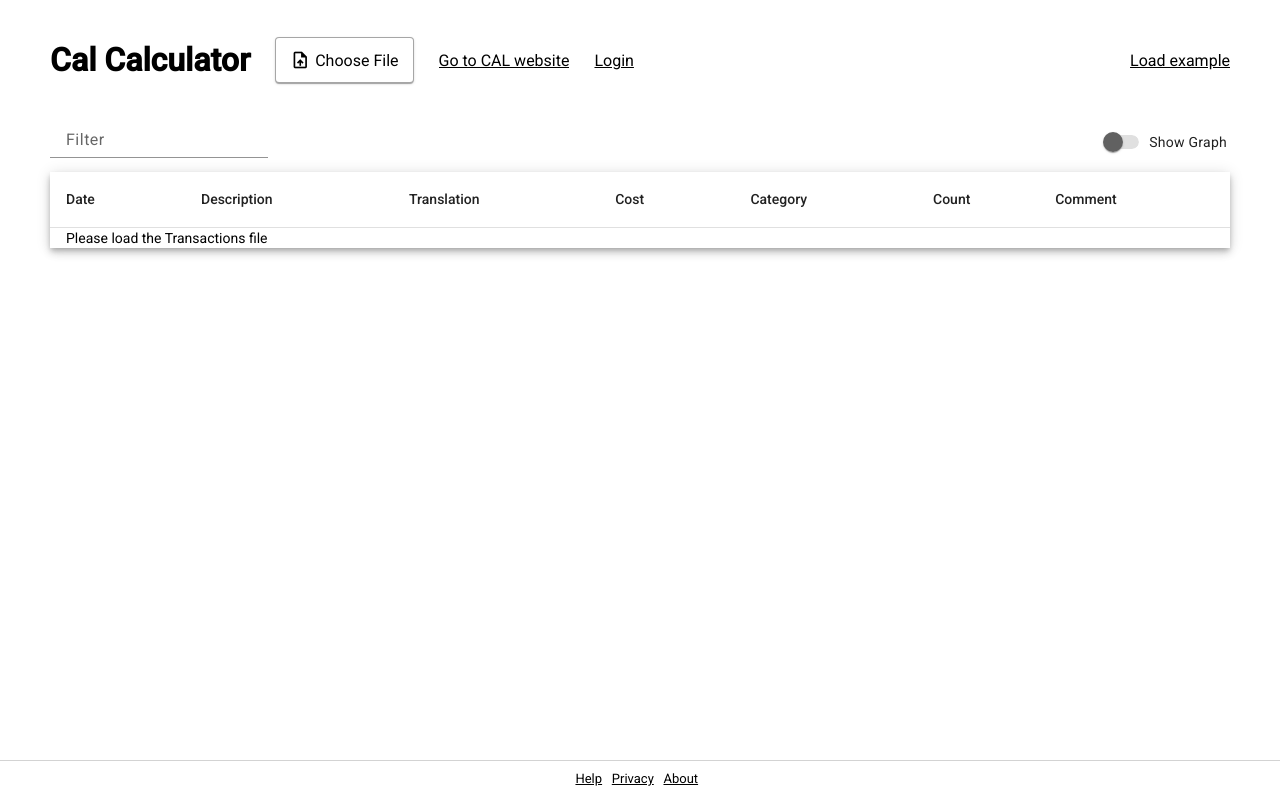
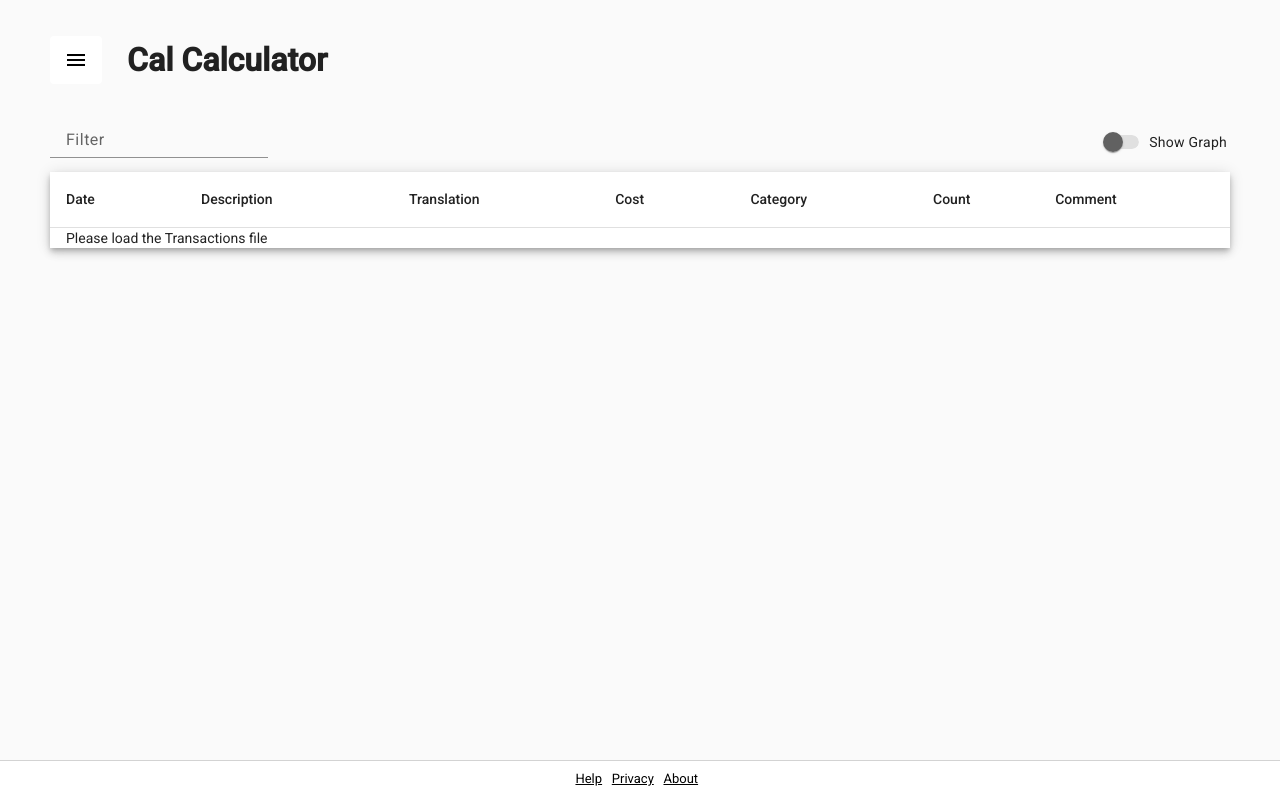
Before and after one commit to Vladi-ed/CalCalculator, an Angular app: page / in a window 1280 px wide. Built offline with nearby package versions, Linux system fonts and the light colour scheme; what @swimlane/ngx-charts would draw is missing.

Commit message:
added navbar, but UX/UI doesn't become better..

```diff
--- a/src/app/app.component.html
+++ b/src/app/app.component.html
@@ -1,33 +1,60 @@
+<mat-sidenav-container>
+  <mat-sidenav #drawer [mode]="mobileQuery.matches ? 'over' : 'side'" [fixedInViewport]="mobileQuery.matches">
+    <mat-nav-list (click)="drawer.close()">
+      <mat-list-item (click)="csvInput.click()">
+        <mat-icon style="height: 20px; width: 20px; font-size: 20px">upload_file</mat-icon>
+        Choose File
+        <input #csvInput id="input-file-id" hidden type="file" onclick="this.value=null" (change)="onUpload(csvInput.files)" accept=".xlsx"/>
+      </mat-list-item>
+
+      <a mat-list-item href="https://digital-web.cal-online.co.il/transactions" target="_blank">
+        Go to CAL website
+      </a>
+
+      <mat-list-item (click)="calLogin()">
+        Login
+      </mat-list-item>
+
+      <mat-list-item (click)="onLoadPreset()">
+        Load example
+      </mat-list-item>
+    </mat-nav-list>
+  </mat-sidenav>
+
+  <mat-sidenav-content>
     <main [ngStyle]="{'background' : bgColor}">
       <header class="header">
-    <h1 class="hidden-mobile">Cal Calculator</h1>
+        <button mat-ripple class="btn" style="border: none; box-shadow: none" (click)="drawer.toggle()">
+          <mat-icon>menu</mat-icon>
+        </button>
+        <h1>Cal Calculator</h1>
 
-    <label for="input-file-id" class="btn" matRipple>
-      <mat-icon style="height: 20px; width: 20px; font-size: 20px">upload_file</mat-icon>
-      Choose File
-    </label>
-    <input #csvInput id="input-file-id" hidden type="file" onclick="this.value=null" (change)="onUpload(csvInput.files)" accept=".xlsx"/>
+        <!--        <label for="input-file-id" class="btn" matRipple>-->
+        <!--          <mat-icon style="height: 20px; width: 20px; font-size: 20px">upload_file</mat-icon>-->
+        <!--          Choose File-->
+        <!--        </label>-->
+        <!--        <input #csvInput id="input-file-id" hidden type="file" onclick="this.value=null" (change)="onUpload(csvInput.files)" accept=".xlsx"/>-->
 
         <label *ngIf="csvInput.files?.length" class="hidden-mobile">{{ csvInput.files?.item(0)?.name }}</label>
 
-    <label matRipple [hidden]="csvInput.files?.length">
-      <a href="https://digital-web.cal-online.co.il/transactions" target="_blank">
-        Go to CAL website
-      </a>
-    </label>
+        <!--        <label matRipple [hidden]="csvInput.files?.length">-->
+        <!--          <a href="https://digital-web.cal-online.co.il/transactions" target="_blank">-->
+        <!--            Go to CAL website-->
+        <!--          </a>-->
+        <!--        </label>-->
 
-    <label matRipple (click)="calLogin()" style="flex-basis: 70px">
-      <span style="text-decoration: underline">Login</span>
-    </label>
+        <!--        <label matRipple (click)="calLogin()" style="flex-basis: 70px">-->
+        <!--          <span style="text-decoration: underline">Login</span>-->
+        <!--        </label>-->
 
         <div class="flex-separator hidden-mobile"></div>
 
         <label *ngIf="calRecords">
-      {{ calRecords.at(0)?.date | date }} – {{ calRecords.at(-1)?.date | date }}
+          {{ calRecords.at(0)?.date | date:'MMM d' }} – {{ calRecords.at(-1)?.date | date }}
         </label>
-    <label *ngIf="!calRecords" class="" matRipple (click)="onLoadPreset()">
-      <span style="text-decoration: underline">Load example</span>
-    </label>
+        <!--        <label *ngIf="!calRecords" class="" matRipple (click)="onLoadPreset()">-->
+        <!--          <span style="text-decoration: underline">Load example</span>-->
+        <!--        </label>-->
       </header>
 
       <div id="filter-area" class="filter-area">
@@ -147,4 +174,7 @@
 
     </main>
 
+  </mat-sidenav-content>
+</mat-sidenav-container>
+
 <app-footer id="footer"></app-footer>
--- a/src/app/app.component.ts
+++ b/src/app/app.component.ts
@@ -1,4 +1,4 @@
-import {Component, ElementRef, ViewChild, ViewContainerRef} from '@angular/core';
+import {Component, ElementRef, inject, ViewChild, ViewContainerRef} from '@angular/core';
 import {ICalRecord} from "./interfaces/ICalRecord";
 import {Sort} from '@angular/material/sort';
 import {calculateTotalSpent} from './functions/calculate-total-spent';
@@ -7,6 +7,7 @@ import {filterData} from './functions/filter-data';
 import {groupArrayBy} from "./functions/group-array-by";
 import {PromptUpdateService} from "./services/promt-update.service";
 import {CalLoginComponent} from "./components/cal-login/cal-login.component";
+import {MediaMatcher} from "@angular/cdk/layout";
 type GraphData = { name: string, value: number };
 
 @Component({
@@ -25,8 +26,10 @@ export class AppComponent {
   activeCategory?: { name: string; value: string }[];
   private sort?: Sort;
   @ViewChild('filter') private filter?: ElementRef;
-  bgColor = 'white'; // TODO: Do Material theming
+  bgColor = '#fafafa'; // TODO: Do Material theming
   private lazyLoginComponent?: CalLoginComponent;
+  private media = inject(MediaMatcher);
+  mobileQuery = this.media.matchMedia('(max-width: 600px)');
 
   constructor(updateService: PromptUpdateService, private vcr: ViewContainerRef) {}
 
--- a/src/app/app.module.ts
+++ b/src/app/app.module.ts
@@ -13,6 +13,8 @@ import {FooterComponent} from './components/footer/footer.component';
 import {MatIconModule} from "@angular/material/icon";
 import { CategoryIconPipe } from './pipes/category-icon.pipe';
 import { CommentsIconPipe } from './pipes/comments-icon.pipe';
+import {MatSidenavModule} from "@angular/material/sidenav";
+import {MatListModule} from "@angular/material/list";
 
 @NgModule({
     declarations: [AppComponent, FooterComponent, CategoryIconPipe, CommentsIconPipe],
@@ -31,6 +33,8 @@ import { CommentsIconPipe } from './pipes/comments-icon.pipe';
         MatSortModule,
         MatRippleModule,
         MatSlideToggleModule,
+        MatSidenavModule,
+        MatListModule,
     ],
 
     providers: [],
```
Lines whose indentation alone changed are shown as unchanged.
